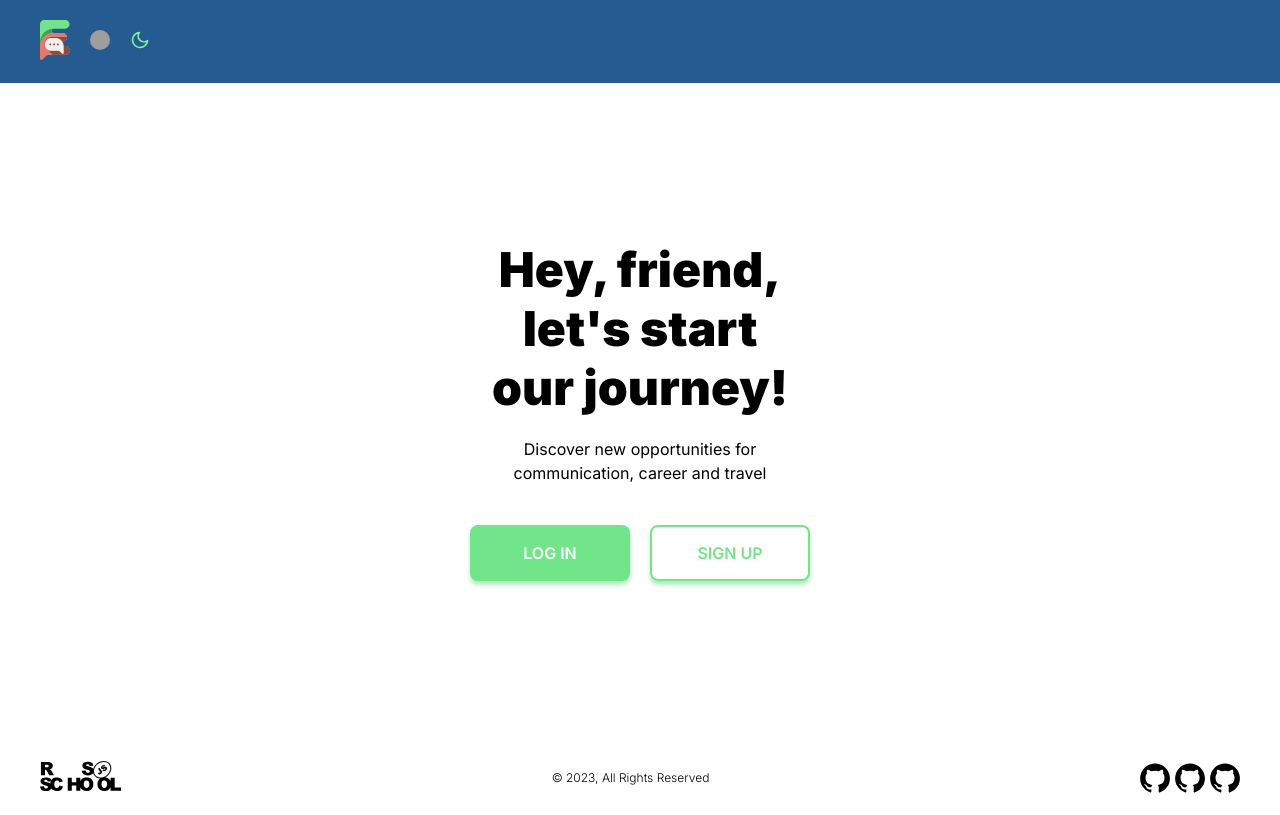
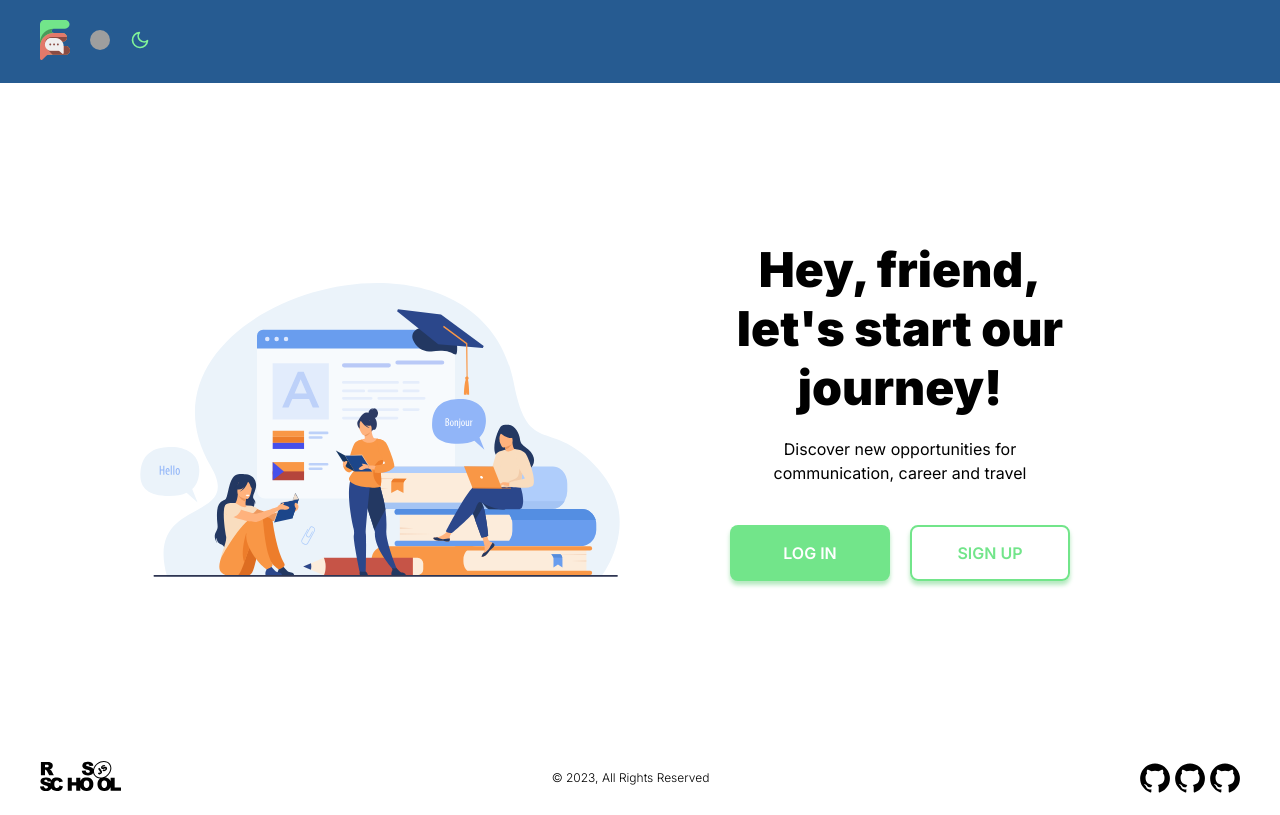
Before and after one commit to gsidnick/rsclone, a React (Create React App) app: page / in a window 1280 px wide. Built offline with nearby package versions, Linux system fonts and the light colour scheme; no server answers; grey boxes are pictures that could not be loaded.

Commit message:
refactor: add cover to home page

```diff
--- a/src/components/Home/Home.css
+++ b/src/components/Home/Home.css
@@ -7,17 +7,28 @@
 
 .home__container {
   padding: 40px 0;
-  display: flex;
-  justify-content: center;
-  align-items: center;
+  display: grid;
+  grid-template-columns: 1fr 1fr;
+  gap: 40px;
+  align-items: end;
+  justify-items: center;
+}
+
+.home__cover {
+  width: 100%;
+}
+
+.home__cover-image {
+  object-fit: cover;
 }
 
 .home__greeting {
-  max-width: 300px;
+  max-width: 340px;
   display: flex;
   flex-direction: column;
   justify-content: center;
   align-items: center;
+  align-self: center;
 }
 
 .home__greeting-text,
--- a/src/components/Home/Home.tsx
+++ b/src/components/Home/Home.tsx
@@ -6,6 +6,7 @@ import { observer } from 'mobx-react-lite';
 import { useTranslation } from 'react-i18next';
 import AuthLogin from '../Auth/AuthLogin';
 import AuthSignup from '../Auth/AuthSignup';
+import cover from '../../images/cover.svg';
 
 function Home() {
   const { modalStore } = useStores();
@@ -23,6 +24,9 @@ function Home() {
     <>
       <main className="home">
         <div className="home__container container">
+          <div className="home__cover">
+            <img className="home__cover-image" src={cover} alt="cover" />
+          </div>
           <div className="home__greeting">
             <h1 className="home__greeting-text">{t(`Hey, friend, let's start our journey!`)}</h1>
             <span className="home__greeting-description">
```
Also changed, not shown: src/images/cover.svg (added).
